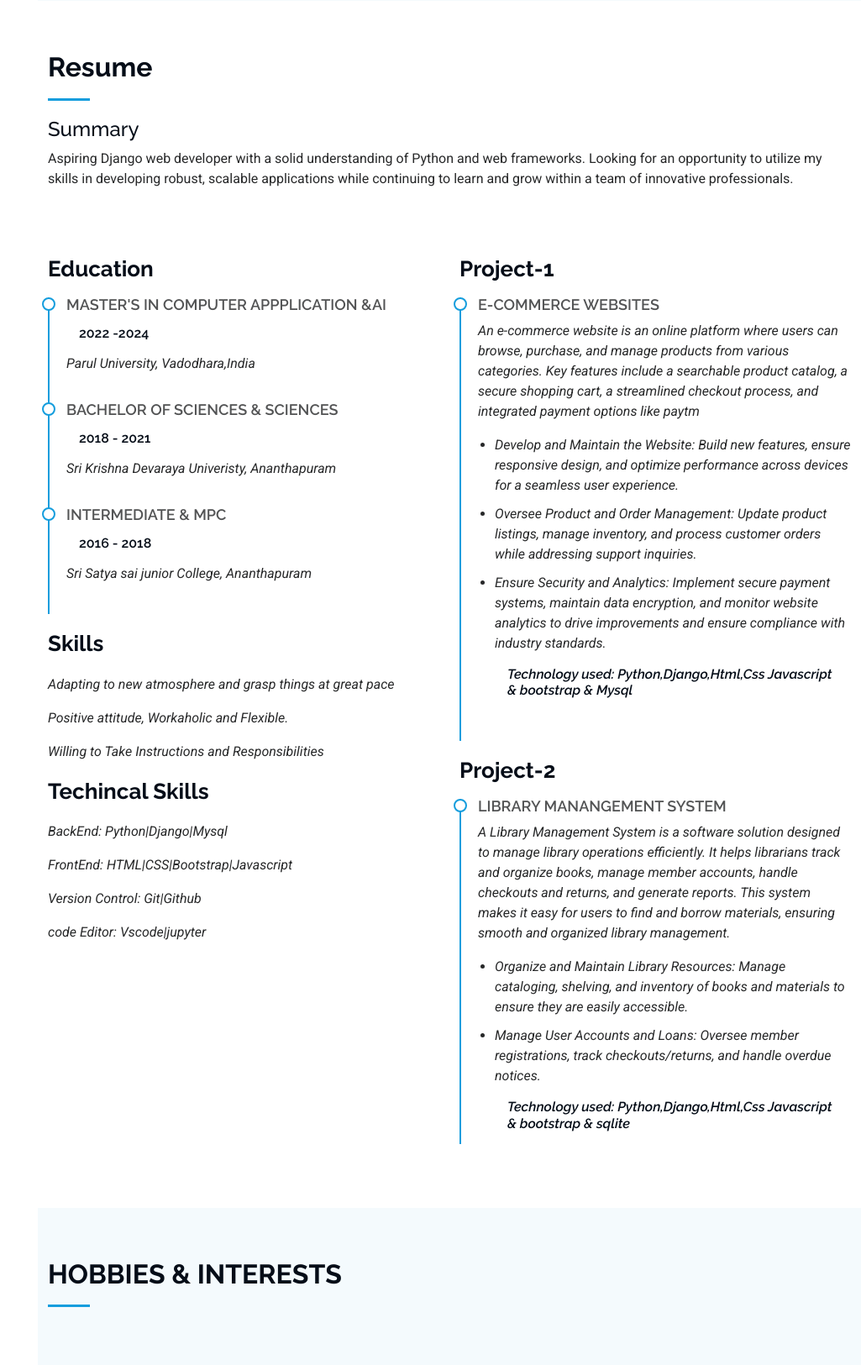
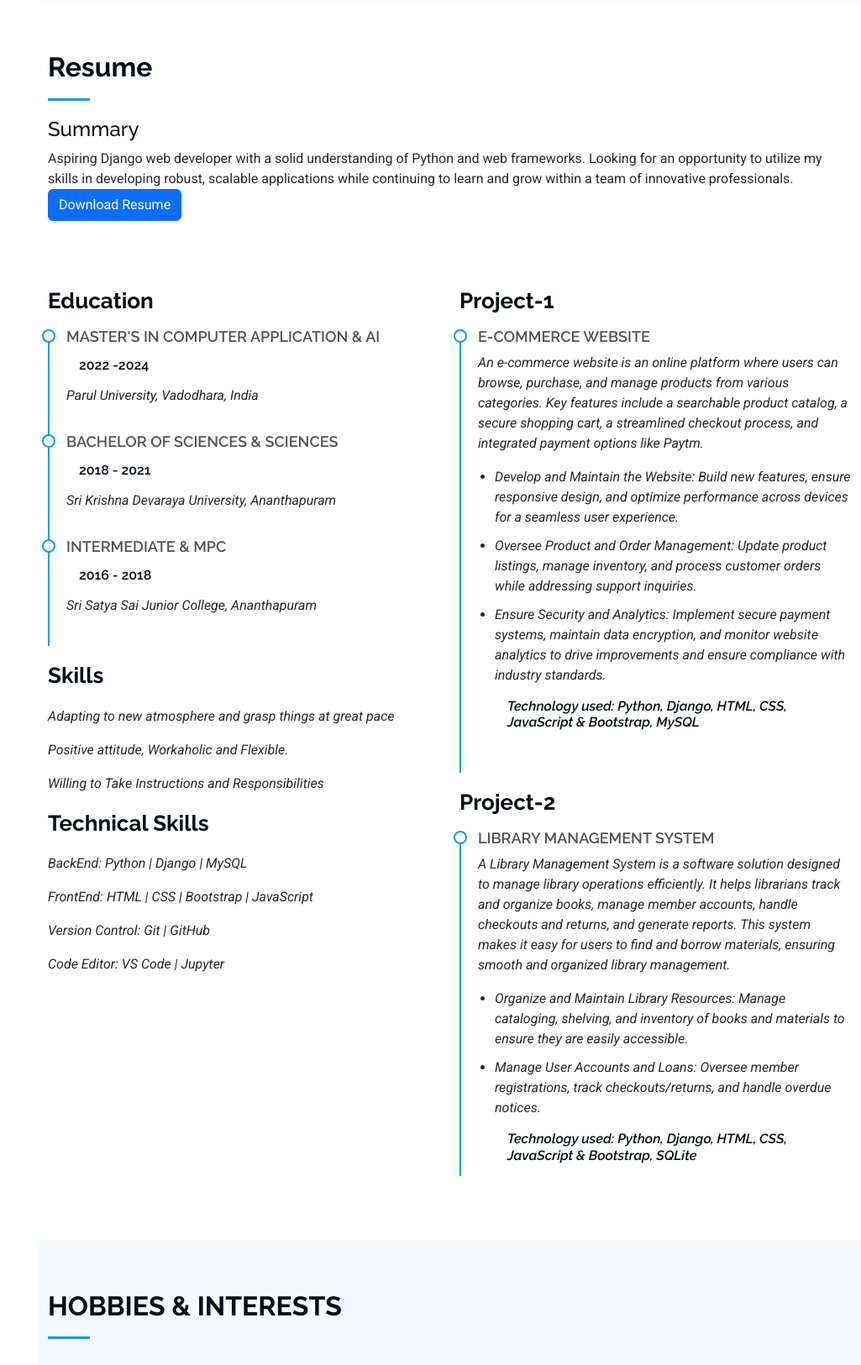
Before and after one commit to GuduruMadhuSudhanReddy/madhuport, a Django app: template templates/index.html in a window 1280 px wide. Shown: the part 2129-3754 px from the top of the page at 84% size, without its empty margins (255-1280 px from the left). Run offline with Django 5.2, Linux system fonts and the light colour scheme; the template is opened without the code that fills it, so the values that code supplies are empty; some libraries are stand-ins or nearby versions.

Commit message:
added resume

```diff
--- a/templates/index.html
+++ b/templates/index.html
@@ -203,7 +203,7 @@ I began my programming journey with Python, drawn to its simplicity and versatil
     <!-- /Skills Section -->
 
     <!-- Resume Section -->
-    <section id="resume" class="resume section">
+   <section id="resume" class="resume section">
 
       <!-- Section Title -->
       <div class="container section-title" data-aos="fade-up">
@@ -211,6 +211,9 @@ I began my programming journey with Python, drawn to its simplicity and versatil
         <h4>Summary</h4>
         <p>Aspiring Django web developer with a solid understanding of Python and web frameworks. Looking for an opportunity to utilize my skills in developing robust, scalable applications while continuing to learn and grow within a team of innovative professionals.
         </p>
+        <!-- Resume Download Link -->
+
+        <a href="static\assets\resume\GuduruMadhusudhanReddy_Resume.pdf" class="btn btn-primary" download>Download Resume</a>
       </div><!-- End Section Title -->
 
       <div class="container">
@@ -220,61 +223,57 @@ I began my programming journey with Python, drawn to its simplicity and versatil
           <div class="col-lg-6" data-aos="fade-up" data-aos-delay="100">
            <h3 class="resume-title">Education</h3>
             <div class="resume-item">
-              <h4>Master's  In Computer Appplication &amp;AI</h4>
+              <h4>Master's  In Computer Application &amp; AI</h4>
               <h5>2022 -2024</h5>
-              <p><em>Parul University, Vadodhara,India</em></p>
-            </div><!-- Edn Resume Item -->
+              <p><em>Parul University, Vadodhara, India</em></p>
+            </div><!-- End Resume Item -->
 
             <div class="resume-item">
               <h4>Bachelor of Sciences &amp; Sciences</h4>
               <h5>2018 - 2021</h5>
-              <p><em> Sri Krishna Devaraya Univeristy, Ananthapuram</em></p>
+              <p><em>Sri Krishna Devaraya University, Ananthapuram</em></p>
             </div>
             <div class="resume-item">
               <h4>Intermediate &amp; MPC</h4>
               <h5>2016 - 2018</h5>
-              <p><em> Sri Satya sai junior College, Ananthapuram</em></p>
+              <p><em>Sri Satya Sai Junior College, Ananthapuram</em></p>
              </div>
              <h3 class="resume-title">Skills</h3>
-             <p><em>Adapting to new atmosphere and  grasp  things at great pace</em></p>
-             <p><em>Positive attitude, Workaholic and Flexible. </em></p>
+             <p><em>Adapting to new atmosphere and grasp things at great pace</em></p>
+             <p><em>Positive attitude, Workaholic and Flexible.</em></p>
              <p><em>Willing to Take Instructions and Responsibilities</em></p>
-             <h3 class="resume-title"> Techincal Skills</h3>
-             <p><em>BackEnd: Python|Django|Mysql</em></p>
-             <p><em>FrontEnd: HTML|CSS|Bootstrap|Javascript</em></p>
-             <p><em>Version Control: Git|Github</em></p>
-             <p><em>code Editor: Vscode|jupyter</em></p>
+             <h3 class="resume-title">Technical Skills</h3>
+             <p><em>BackEnd: Python | Django | MySQL</em></p>
+             <p><em>FrontEnd: HTML | CSS | Bootstrap | JavaScript</em></p>
+             <p><em>Version Control: Git | GitHub</em></p>
+             <p><em>Code Editor: VS Code | Jupyter</em></p>
 
           </div>
 
           <div class="col-lg-6" data-aos="fade-up" data-aos-delay="200">
             <h3 class="resume-title">Project-1</h3>
             <div class="resume-item">
-              <h4>E-commerce websites</h4>
+              <h4>E-commerce Website</h4>
 
-              <p><em>An e-commerce website is an online platform where users can browse, purchase, and manage products from various categories. Key features include a searchable product catalog, a secure shopping cart, a streamlined checkout process, and integrated payment options like paytm</em></p>
+              <p><em>An e-commerce website is an online platform where users can browse, purchase, and manage products from various categories. Key features include a searchable product catalog, a secure shopping cart, a streamlined checkout process, and integrated payment options like Paytm.</em></p>
               <ul>
-                <li><em> Develop and Maintain the Website: Build new features, ensure responsive design, and optimize performance across devices for a seamless user experience.
-                </em></li>
-                <li><em>Oversee Product and Order Management: Update product listings, manage inventory, and process customer orders while addressing support inquiries.
-                </em></li>
+                <li><em>Develop and Maintain the Website: Build new features, ensure responsive design, and optimize performance across devices for a seamless user experience.</em></li>
+                <li><em>Oversee Product and Order Management: Update product listings, manage inventory, and process customer orders while addressing support inquiries.</em></li>
                 <li><em>Ensure Security and Analytics: Implement secure payment systems, maintain data encryption, and monitor website analytics to drive improvements and ensure compliance with industry standards.</em></li>
-                <h5><em>Technology used: Python,Django,Html,Css Javascript  & bootstrap & Mysql</em></h5>
+                <h5><em>Technology used: Python, Django, HTML, CSS, JavaScript & Bootstrap, MySQL</em></h5>
               </ul>
-            </div><!-- Edn Resume Item -->
+            </div><!-- End Resume Item -->
             <h3 class="resume-title">Project-2</h3>
             <div class="resume-item">
-              <h4>Library Manangement System</h4>
+              <h4>Library Management System</h4>
 
-              <p><em>A Library Management System is a software solution designed to manage library operations efficiently. It helps librarians track and organize books, manage member accounts, handle checkouts and returns, and generate reports. This system makes it easy for users to find and borrow materials, ensuring smooth and organized library management.
-              </em></p>
+              <p><em>A Library Management System is a software solution designed to manage library operations efficiently. It helps librarians track and organize books, manage member accounts, handle checkouts and returns, and generate reports. This system makes it easy for users to find and borrow materials, ensuring smooth and organized library management.</em></p>
               <ul>
-                <li><em>Organize and Maintain Library Resources: Manage cataloging, shelving, and inventory of books and materials to ensure they are easily accessible.
-                </em></li>
+                <li><em>Organize and Maintain Library Resources: Manage cataloging, shelving, and inventory of books and materials to ensure they are easily accessible.</em></li>
                 <li><em>Manage User Accounts and Loans: Oversee member registrations, track checkouts/returns, and handle overdue notices.</em></li>
-                <h5><em>Technology used: Python,Django,Html,Css Javascript  & bootstrap & sqlite</em></h5>
+                <h5><em>Technology used: Python, Django, HTML, CSS, JavaScript & Bootstrap, SQLite</em></h5>
               </ul>
-            </div><!-- Edn Resume Item -->
+            </div><!-- End Resume Item -->
 
           </div>
 
@@ -282,7 +281,8 @@ I began my programming journey with Python, drawn to its simplicity and versatil
 
       </div>
 
-    </section><!-- /Resume Section -->
+    </section>
+<!-- /Resume Section -->
 
     <!-- Portfolio Section -->
     <section id="portfolio" class="portfolio section light-background">
```
Also changed, not shown: 1 other file.
